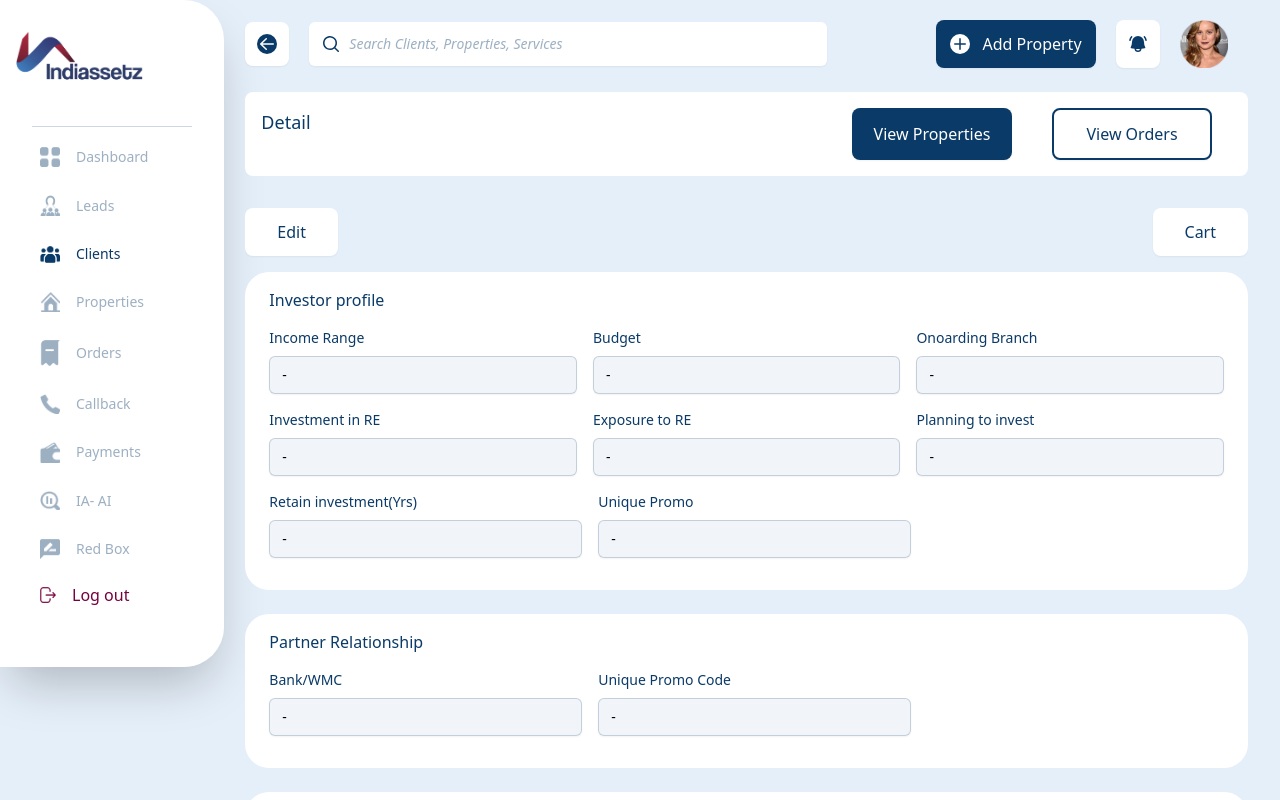
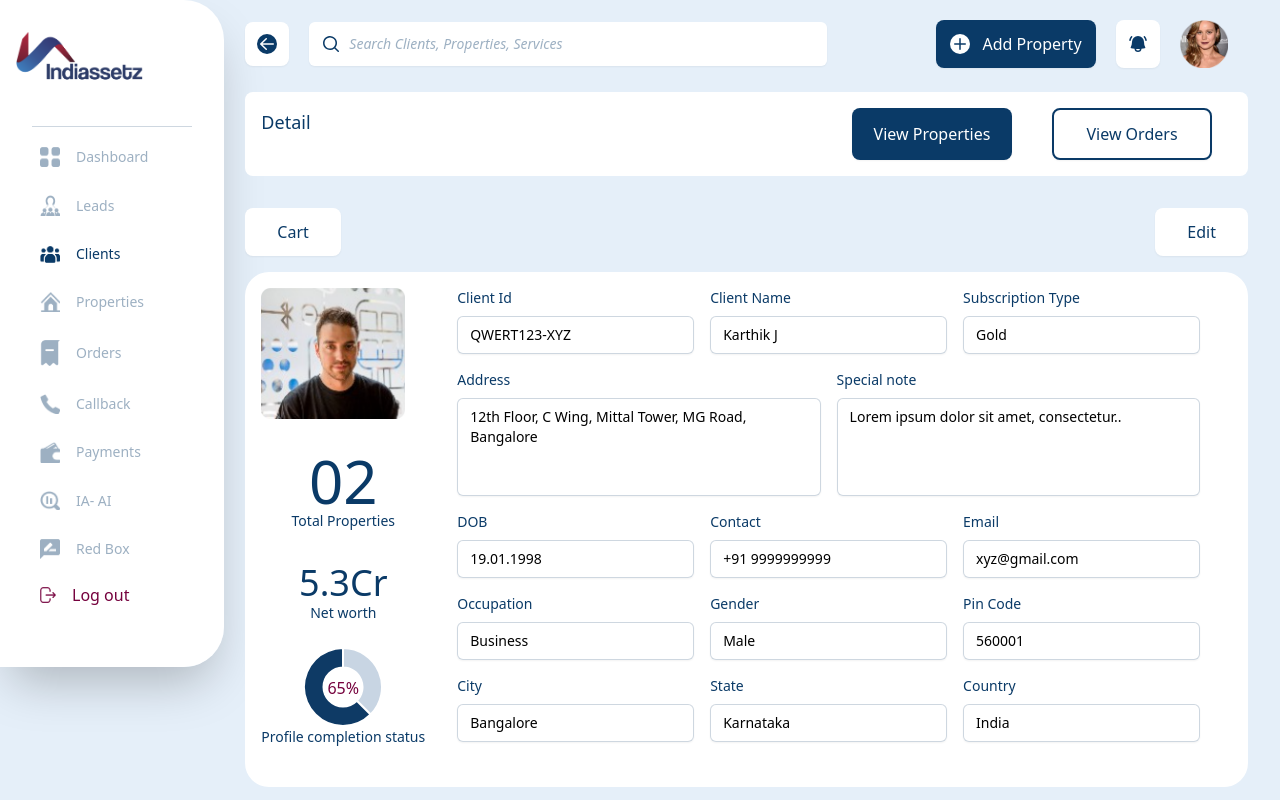
Before and after one commit to aparna2899/Indiassetz, a React (Create React App) app: page / in a window 1280 px wide. Built offline with nearby package versions, Linux system fonts and the light colour scheme; the HTML template or start-up script is replaced by a standard one.

Commit message:
Add client details and create card component

```diff
--- a/package.json
+++ b/package.json
@@ -10,9 +10,11 @@
     "@testing-library/user-event": "^13.5.0",
     "classnames": "^2.3.2",
     "react": "^18.2.0",
+    "react-chartjs-2": "^5.1.0",
     "react-dom": "^18.2.0",
     "react-paginate": "^8.1.4",
     "react-scripts": "5.0.1",
+    "recharts": "^2.2.0",
     "web-vitals": "^2.1.4"
   },
   "scripts": {
--- /dev/null
+++ b/src/components/Card.js
@@ -0,0 +1,46 @@
+export default function Card({ heading, viewall, data, children }) {
+  return (
+    <div className="rounded-b-2xl my-6">
+      <div className="bg-blue text-white p-6 flex justify-between rounded-t-2xl">
+        <strong className="text-xl font-medium">{heading}</strong>
+        <span className="underline">{viewall}</span>
+      </div>
+      <table className="w-full rounded-b-2xl">
+        <thead className=" bg-[#6C89A4] w-full">
+          <tr className="text-white">
+            {Object.keys(data[0]).map((field) => (
+              <th key={field} className="py-3 px-4 text-left">
+                {field}
+              </th>
+            ))}
+            <th className="relative py-3 px-6 ">
+              <span className="sr-only"></span>
+            </th>
+          </tr>
+          <div className="w-full bg-[#6C89A4]"></div>
+        </thead>
+
+        <tbody>
+          {data.map((row, index) => (
+            <tr key={index} className="py-2 pl-4 bg-white text-blue border-b border-lightgray">
+              {Object.values(row).map((value, index) =>
+                value === 'Drop Off' || value === 'Cancelled' ? (
+                  <td key={index}>
+                    <div className="bg-lightgray my-2 py-2 px-2 rounded-md text-center w-4/5">
+                      {value}
+                    </div>
+                  </td>
+                ) : (
+                  <td key={index} className={'px-4'}>
+                    {value}
+                  </td>
+                )
+              )}
+              <div className="my-2">{children}</div>
+            </tr>
+          ))}
+        </tbody>
+      </table>
+    </div>
+  );
+}
--- /dev/null
+++ b/src/components/Chart.js
@@ -0,0 +1,16 @@
+import React from 'react';
+import { Doughnut } from 'react-chartjs-2';
+import { Chart, ArcElement } from 'chart.js';
+Chart.register(ArcElement);
+
+const DoughnutChart = ({ data }) => {
+  return (
+    <div className="my-6 relative">
+      <Doughnut data={data} cutoutPercentage={10} className="mx-auto w-20 h-20" />
+      <span className="absolute inset-1/4 text-red mt-1">65%</span>
+      <p className="text-sm text-blue ">Profile completion status</p>
+    </div>
+  );
+};
+
+export default DoughnutChart;
--- a/src/components/HeadingBox.js
+++ b/src/components/HeadingBox.js
@@ -1,9 +1,11 @@
 import React from 'react';
 import PropTypes from 'prop-types';
+import classnames from 'classnames';
 
-const HeadingBox = ({ heading, children, description }) => {
+const HeadingBox = ({ heading, children, description, className = '' }) => {
   return (
-    <div className="bg-white p-4 flex flex-col md:flex-row rounded-lg mb-8">
+    <div
+      className={classnames('bg-white p-4 flex flex-col md:flex-row rounded-lg mb-8', [className])}>
       <div className="md:w-1/2">
         {heading && <h2 className="text-lg text-blue font-medium mb-2">{heading}</h2>}
         {description && <p className=" text-blue font-light">{description}</p>}
--- a/src/components/Input.js
+++ b/src/components/Input.js
@@ -1,17 +1,39 @@
 import React from 'react';
 import PropTypes from 'prop-types';
-
-const Input = ({ label, type, name, value, onChange, disabled, icon }) => {
+import classnames from 'classnames';
+const Input = ({
+  label,
+  type,
+  name,
+  value,
+  onChange,
+  disabled,
+  icon,
+  rows = '4',
+  className = ''
+}) => {
   return (
-    <div className="mb-4 mx-2 flex-1">
+    <div className={classnames('mb-4 mx-2 flex-1', [className])}>
       <label className="block text-blue text-sm font-medium mb-2" htmlFor={name}>
         {label}
       </label>
       <div className="relative rounded-md shadow-sm">
         {icon && <span className="absolute inset-y-0 left-0 pl-3 flex items-center">{icon}</span>}
+        {type === 'textarea' ? (
+          <textarea
+            className={`form-input py-2 border border-lightgray block w-full leading-5 rounded-md transition duration-150 ease-in-out sm:text-sm sm:leading-5 resize-none scroll-auto ${
+              disabled ? 'bg-slate-100' : 'bg-white'
+            }`}
+            name={name}
+            value={value}
+            onChange={onChange}
+            disabled={disabled}
+            rows={rows}
+          />
+        ) : (
           <input
             className={`form-input py-2 border border-lightgray block w-full leading-5 rounded-md transition duration-150 ease-in-out sm:text-sm sm:leading-5 ${
-            disabled ? 'bg-slate-100' : ''
+              disabled ? 'bg-slate-100' : 'bg-white'
             }`}
             type={type}
             name={name}
@@ -19,6 +41,7 @@ const Input = ({ label, type, name, value, onChange, disabled, icon }) => {
             onChange={onChange}
             disabled={disabled}
           />
+        )}
       </div>
     </div>
   );
@@ -31,7 +54,8 @@ Input.propTypes = {
   value: PropTypes.string.isRequired,
   onChange: PropTypes.func.isRequired,
   disabled: PropTypes.bool,
-  icon: PropTypes.element
+  icon: PropTypes.element,
+  rows: PropTypes.number
 };
 
 export default Input;
--- /dev/null
+++ b/src/components/TotalProperties.js
@@ -0,0 +1,10 @@
+import classnames from 'classnames';
+
+export default function TotalProperties({ numberOfProperty, className = '' }) {
+  return (
+    <div className={classnames('my-8', [className])}>
+      <strong className="text-blue text-6xl font-medium">{numberOfProperty}</strong>
+      <p className="text-sm text-blue">Total Properties</p>
+    </div>
+  );
+}
--- a/src/data/orderstatus.json
+++ b/src/data/orderstatus.json
@@ -5,8 +5,7 @@
     "Type": "11223311",
     "Order": "Buy",
     "Date & Time": "14-10-2022, 10:30",
-    "Status": "Drop Off",
-    "IA valuation": "2.2Cr"
+    "Status": "Drop Off"
   },
   {
     "Property Id": "QW12345@",
@@ -14,7 +13,6 @@
     "Type": "11223311",
     "Order": "Buy",
     "Date & Time": "14-10-2022, 10:30",
-    "Status": "Drop Off",
-    "IA valuation": "2.2Cr"
+    "Status": "Cancelled"
   }
 ]
--- a/src/data/watchlist.json
+++ b/src/data/watchlist.json
@@ -2,13 +2,13 @@
     {
         "Title":"Stairway to heaven",
         "Type": "Residential",
-        "Address": "No 2, 2nd cross road, Residency Road, Bangalore",
+        "Address": "Bangalore",
         "IA valuation": "2.2Cr"
     },
     {
-        "Title":"Stairway to heaven",
+        "Title":"Guns and roses",
         "Type": "Residential",
-        "Address": "No 2, 2nd cross road, Residency Road, Bangalore",
+        "Address": "Bangalore",
         "IA valuation": "2.2Cr"
     }
 ]
--- a/src/pages/ClientDetail.js
+++ b/src/pages/ClientDetail.js
@@ -8,6 +8,19 @@ import Table from '../components/Table/Table';
 import watchlist from '../../src/data/watchlist.json';
 import orderstatus from '../../src/data/orderstatus.json';
 import Checkbox from '../components/Checkbox';
+import TotalProperties from '../components/TotalProperties';
+import DoughnutChart from '../components/Chart';
+import Card from '../components/Card';
+
+const data = {
+  labels: ['Category 1', 'Category 2'],
+  datasets: [
+    {
+      data: [15, 25],
+      backgroundColor: ['#C8D5E3', '#0E3A65']
+    }
+  ]
+};
 
 export default function ClientDetail() {
   return (
@@ -23,8 +36,58 @@ export default function ClientDetail() {
           buttonText="View Orders"></Button>
       </HeadingBox>
       <div className="flex justify-between text-right mb-4">
+        <Button buttonText="Cart" className="bg-white text-blue px-8 py-1" />
         <Button buttonText="Edit" className="bg-white text-blue px-8 py-1" />
-        <Button buttonText="Cart" className="bg-white text-blue px-8 py-1" />
+      </div>
+      <div className="bg-white px-4 py-4 rounded-3xl mb-6 flex">
+        <div className="text-center">
+          <div className="w-36">
+            <img src="Clientdetail-user.png" className="w-full" />
+          </div>
+          <TotalProperties numberOfProperty="02" />
+          <div>
+            <strong className="text-blue text-4xl font-medium">5.3Cr</strong>
+            <p className="text-sm text-blue">Net worth</p>
+          </div>
+
+          <DoughnutChart data={data} />
+        </div>
+        <div className="flex-1 mx-6">
+          <InputGroup>
+            <Input label="Client Id" value="QWERT123-XYZ" />
+            <Input label="Client Name" value="Karthik J" />
+            <Input label="Subscription Type" value="Gold" />
+          </InputGroup>
+          <InputGroup>
+            <Input
+              label="Address"
+              type="textarea"
+              value="12th Floor, C Wing, Mittal Tower, MG Road, Bangalore
+"
+            />
+            <Input
+              label="Special note"
+              type="textarea"
+              value="Lorem ipsum dolor sit amet, consectetur..
+"
+            />
+          </InputGroup>
+          <InputGroup>
+            <Input label="DOB" value="19.01.1998" />
+            <Input label="Contact" value="+91 9999999999" />
+            <Input label="Email" type="email" value="xyz@gmail.com" />
+          </InputGroup>
+          <InputGroup>
+            <Input label="Occupation" value="Business" />
+            <Input label="Gender" value="Male" />
+            <Input label="Pin Code" value="560001" />
+          </InputGroup>
+          <InputGroup>
+            <Input label="City" value="Bangalore" />
+            <Input label="State" value="Karnataka" />
+            <Input label="Country" value="India" />
+          </InputGroup>
+        </div>
       </div>
       <div className="bg-white px-4 py-4 rounded-3xl mb-6">
         <InputGroupHeading heading="Investor profile" />
@@ -53,6 +116,14 @@ export default function ClientDetail() {
         </InputGroup>
       </div>
       <div className="bg-white px-4 py-4 rounded-3xl mb-6">
+        <InputGroupHeading heading="Referral Details" />
+        <InputGroup>
+          <Input label="Reffered By" value="Enter name" disabled="true" />
+          <Input label="Organisation" value="Enter organisation" disabled="true" />
+          <Input label="Email" value="Enter email" disabled="true" />
+        </InputGroup>
+      </div>
+      <div className="bg-white px-4 py-4 rounded-3xl mb-6">
         <InputGroupHeading heading="Documents" />
         <InputGroup>
           <Input label="eKYC Verification" value="-" disabled="true" />
@@ -61,22 +132,30 @@ export default function ClientDetail() {
         </InputGroup>
         <InputGroup>
           <Input label="PAN" value="-" disabled="true" />
-          <Input label="Add document" type="file" value="" disabled="" />
+          <div className="text-blue underline my-auto mx-1 flex-1 cursor-pointer">
+            + Add Document
+          </div>
           <div className="flex-1"></div>
         </InputGroup>
       </div>
-      <Table data={watchlist}>
+      <div className="bg-white px-4 py-4 rounded-3xl mb-6 flex">
+        <Input type="textarea" value="Summary" disabled="true" className="mx-0 flex-none" />
+        <Input type="textarea" value="-" disabled="true" className="mx-0" />
+      </div>
+      <Card heading="Watchlist" viewall="View all" data={watchlist}>
         <Button
+          type="button"
           buttonText="View property"
-          className="text-blue bg-transparent border border-blue py-2"
+          className="text-blue bg-transparent border border-lightgray px-2 "
         />
-      </Table>
-      <Table data={orderstatus}>
+      </Card>
+      <Card heading="Order status" viewall="View all" data={orderstatus}>
         <Button
+          type="button"
           buttonText="View details"
-          className="text-blue bg-transparent border border-blue py-2"
+          className="text-blue bg-transparent border border-lightgray px-2 "
         />
-      </Table>
+      </Card>
     </Container>
   );
 }
```
Also changed, not shown: public/Clientdetail-user.png (added), 1 other file (tests, documents, lock files or other folders). Lines whose indentation alone changed are shown as unchanged.
